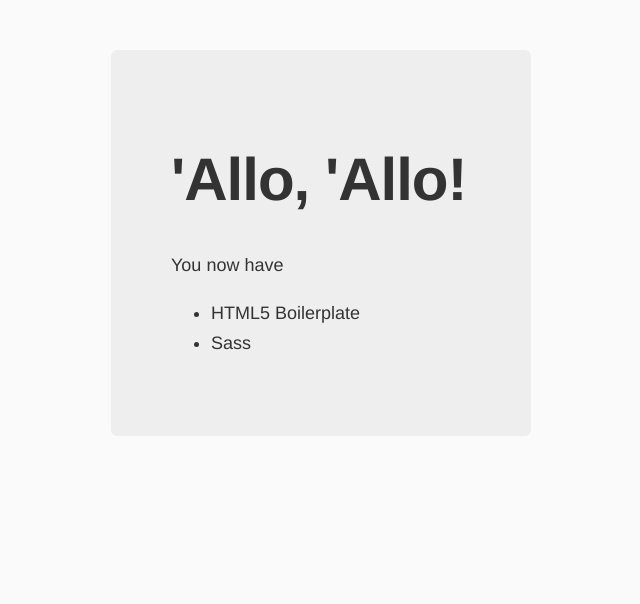
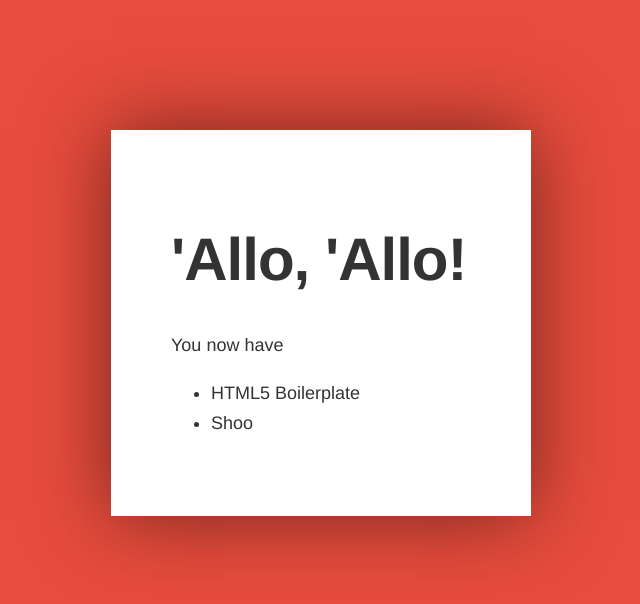
Before and after one commit to umayr/typewalk, a website: page app/index.html in a window 1280 px wide. Shown: the whole page, without its empty margins (319-959 px from the left). Drawn offline with nearby package versions, Linux system fonts and the light colour scheme; files that its build step writes are made by us from their sources.

Commit message:
Minor skeleton changes

```diff
--- a/app/index.html
+++ b/app/index.html
@@ -9,7 +9,6 @@
     <!-- Place favicon.ico and apple-touch-icon.png in the root directory -->
     <!-- build:css(.) styles/vendor.css -->
     <!-- bower:css -->
-
     <!-- endbower -->
     <!-- endbuild -->
     <!-- build:css(.tmp) styles/main.css -->
@@ -27,7 +26,7 @@
       <p>You now have</p>
       <ul>
       <li>HTML5 Boilerplate</li>
-      <li>Sass</li>
+      <li>Shoo</li>
 
       </ul>
     </div>
@@ -35,6 +34,7 @@
 
     <!-- build:js(.) scripts/vendor.js -->
     <!-- bower:js -->
+    <script src="bower_components/jquery/dist/jquery.js"></script>
     <!-- endbower -->
     <!-- endbuild -->
 
--- a/app/styles/main.scss
+++ b/app/styles/main.scss
@@ -1,19 +1,19 @@
 // bower:scss
 // endbower
  body {
-    background: #fafafa;
+    background: #e74c3c;
     font-family: "Helvetica Neue", Helvetica, Arial, sans-serif;
     color: #333;
 }
 .hero-unit {
-    margin: 50px auto 0 auto;
+    margin: 130px auto 0 auto;
     width: 300px;
     font-size: 18px;
-    font-weight: 200;
+    font-weight: 300;
     line-height: 30px;
-    background-color: #eee;
-    border-radius: 6px;
+    background-color: #FFF;
     padding: 60px;
+    box-shadow:0 0 75px rgba(0,0,0,0.5);
     h1 {
         font-size: 60px;
         line-height: 1;
```
Also changed, not shown: package.json (+15 -15 lines), 1 other file.
